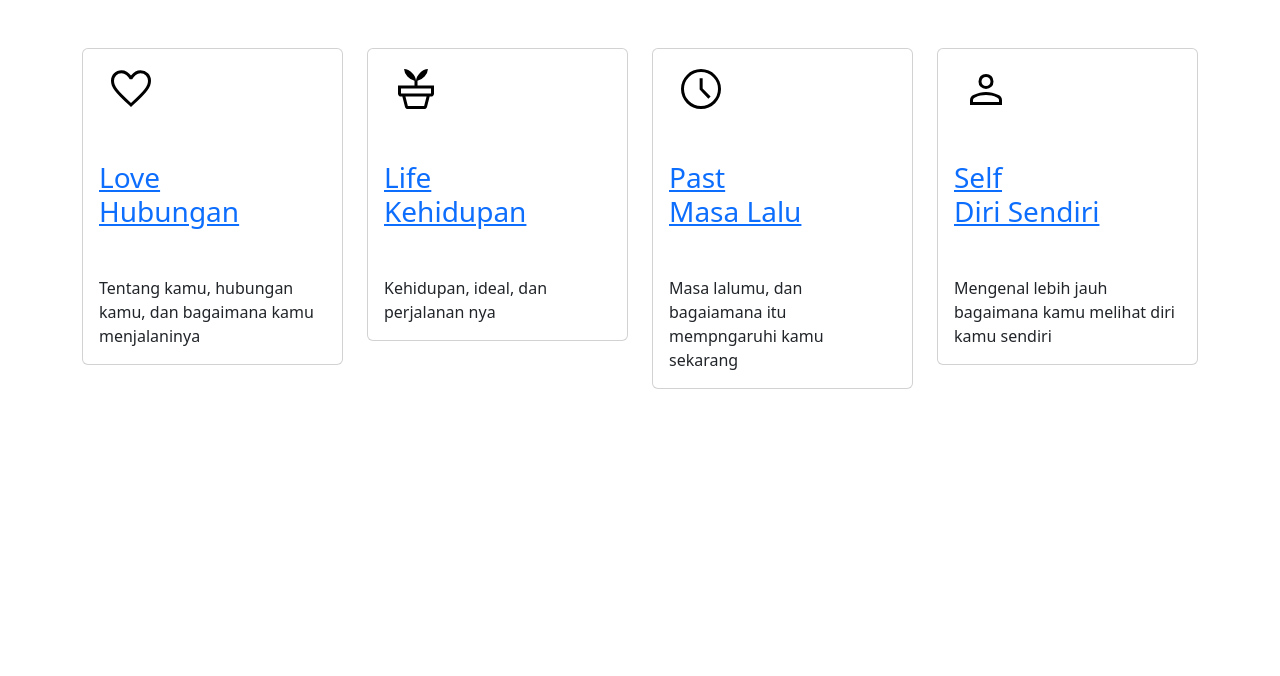
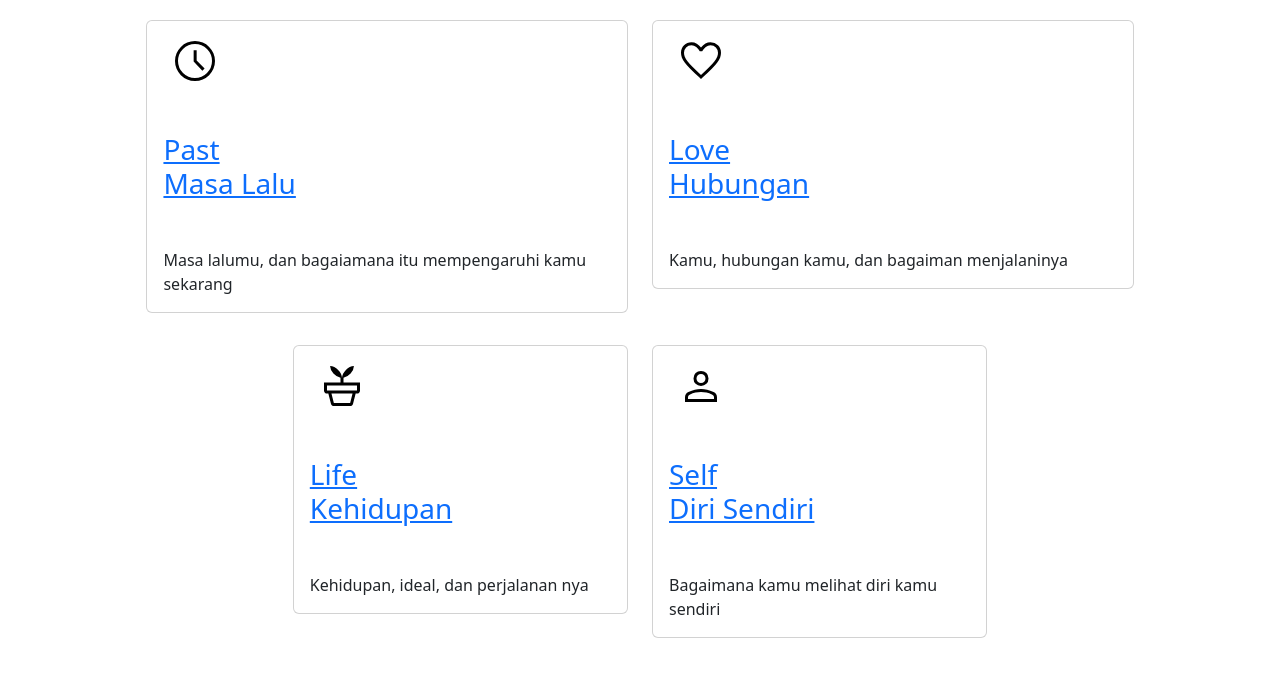
Before and after one commit to CheckCheckTest/convo2, a plain HTML site: page index.html in a window 1280 px wide. Drawn offline with nearby package versions, Linux system fonts and the light colour scheme.

Commit message:
Add files via upload

```diff
--- a/index.html
+++ b/index.html
@@ -9,9 +9,30 @@
   </head>
   <body>
 
-    <div class="container mt-5 mb-3">
+    <div class="d-flex justify-content-center p-1 m-3">
       <div class="row">
-            <div class="col-md-3">
+        <div class="col">
+          <div class="card p-3 mb-2">
+            <div class="d-flex justify-content-between">
+                <div class="d-flex flex-row align-items-center">
+                    <div class="icon"> <i class="bx bxl-mailchimp"></i> </div>
+                    <div class="ms-2 c-details">
+                        <img src = "past.svg" alt="My Happy SVG"/>
+                    </div>
+                </div>
+                <div class="badge"> <span>Design</span> </div>
+            </div>
+            <div class="mt-5">
+                <a href="past.html">
+                    <h3 class="heading">Past<br>Masa Lalu</h3>
+                </a>
+                <div class="mt-5">
+                    <div class="mt-3"> <span class="text1">Masa lalumu, dan bagaiamana itu mempengaruhi kamu sekarang</div>
+                </div>
+            </div>
+        </div>
+        </div>
+        <div class="col">
           <div class="card p-3 mb-2">
             <div class="d-flex justify-content-between">
                 <div class="d-flex flex-row align-items-center">
@@ -27,13 +48,17 @@
                     <h3 class="heading">Love<br>Hubungan</h3>
                 </a>
                 <div class="mt-5">
-                            <div class="mt-3"> <span class="text1">Tentang kamu, hubungan kamu, dan bagaimana kamu menjalaninya </div>
+                    <div class="mt-3"> <span class="text1">Kamu, hubungan kamu, dan bagaiman menjalaninya </div>
+                </div>
+            </div>
           </div>
         </div>
       </div>
     </div>
 
-            <div class="col-md-3">
+    <div class="d-flex justify-content-center p-1 m-3">
+      <div class="row">
+        <div class="col">
           <div class="card p-3 mb-2">
             <div class="d-flex justify-content-between">
                 <div class="d-flex flex-row align-items-center">
@@ -54,30 +79,7 @@
             </div>
           </div>
         </div>
-
-            <div class="col-md-3">
-                <div class="card p-3 mb-2">
-                    <div class="d-flex justify-content-between">
-                        <div class="d-flex flex-row align-items-center">
-                            <div class="icon"> <i class="bx bxl-mailchimp"></i> </div>
-                            <div class="ms-2 c-details">
-                                <img src = "past.svg" alt="My Happy SVG"/>
-                            </div>
-                        </div>
-                        <div class="badge"> <span>Design</span> </div>
-                    </div>
-                    <div class="mt-5">
-                        <a href="past.html">
-                            <h3 class="heading">Past<br>Masa Lalu</h3>
-                        </a>
-                        <div class="mt-5">
-                            <div class="mt-3"> <span class="text1">Masa lalumu, dan bagaiamana itu mempngaruhi kamu sekarang</div>
-                        </div>
-                    </div>
-                </div>
-            </div>
-
-            <div class="col-md-3">
+        <div class="col">
           <div class="card p-3 mb-2">
             <div class="d-flex justify-content-between">
                 <div class="d-flex flex-row align-items-center">
@@ -93,12 +95,10 @@
                     <h3 class="heading">Self<br>Diri Sendiri</h3>
                 </a>
                 <div class="mt-5">
-                            <div class="mt-3"> <span class="text1">Mengenal lebih jauh bagaimana kamu melihat diri kamu sendiri</div>
+                    <div class="mt-3"> <span class="text1">Bagaimana kamu melihat diri kamu sendiri</div>
                 </div>
             </div>
           </div>
-            </div>
-
         </div>
       </div>
     </div>
```
Also changed, not shown: life.html (+10 -0 lines), love.html (+8 -1 lines), past.html (+9 -1 lines), self.html (+8 -0 lines). Lines whose indentation alone changed are shown as unchanged.
